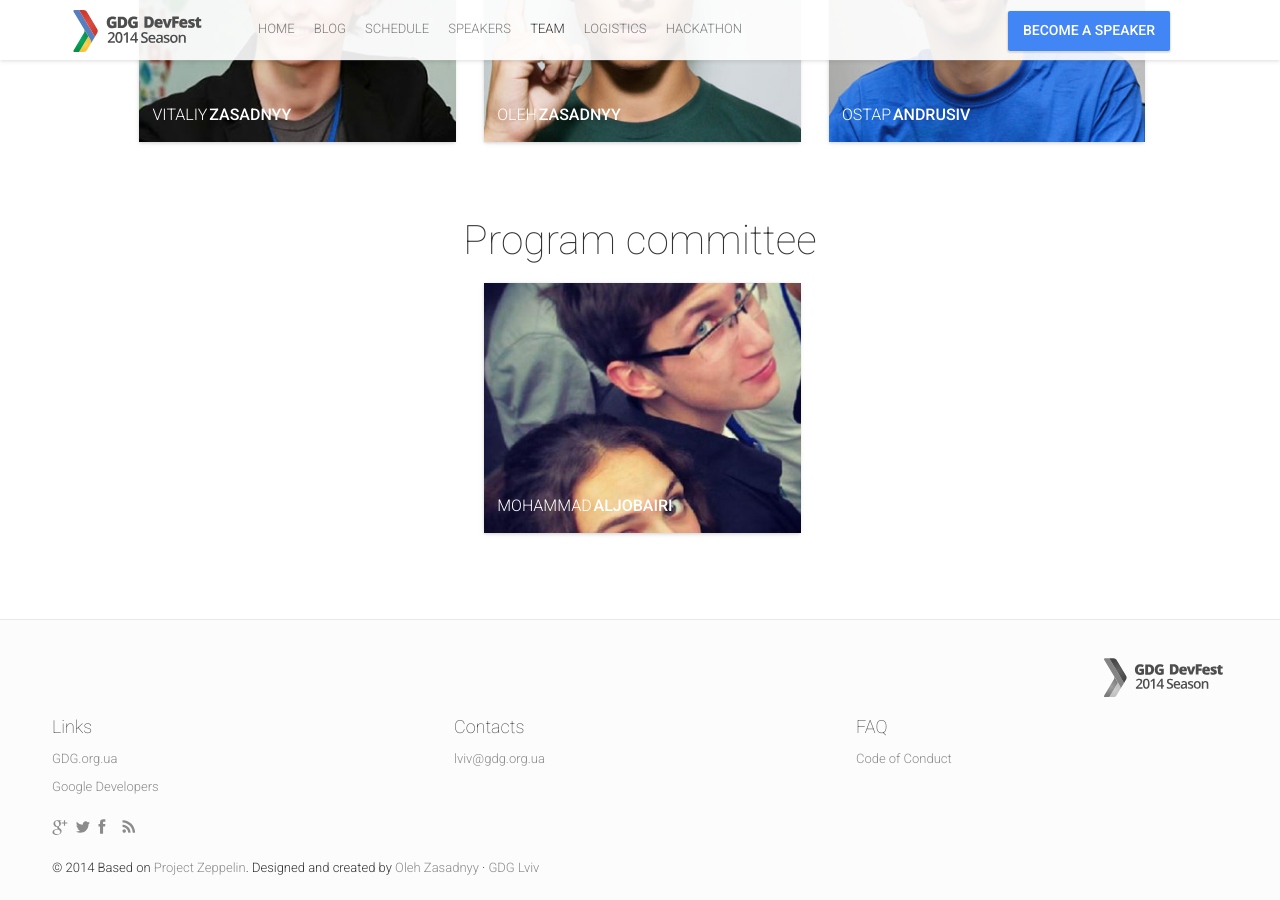
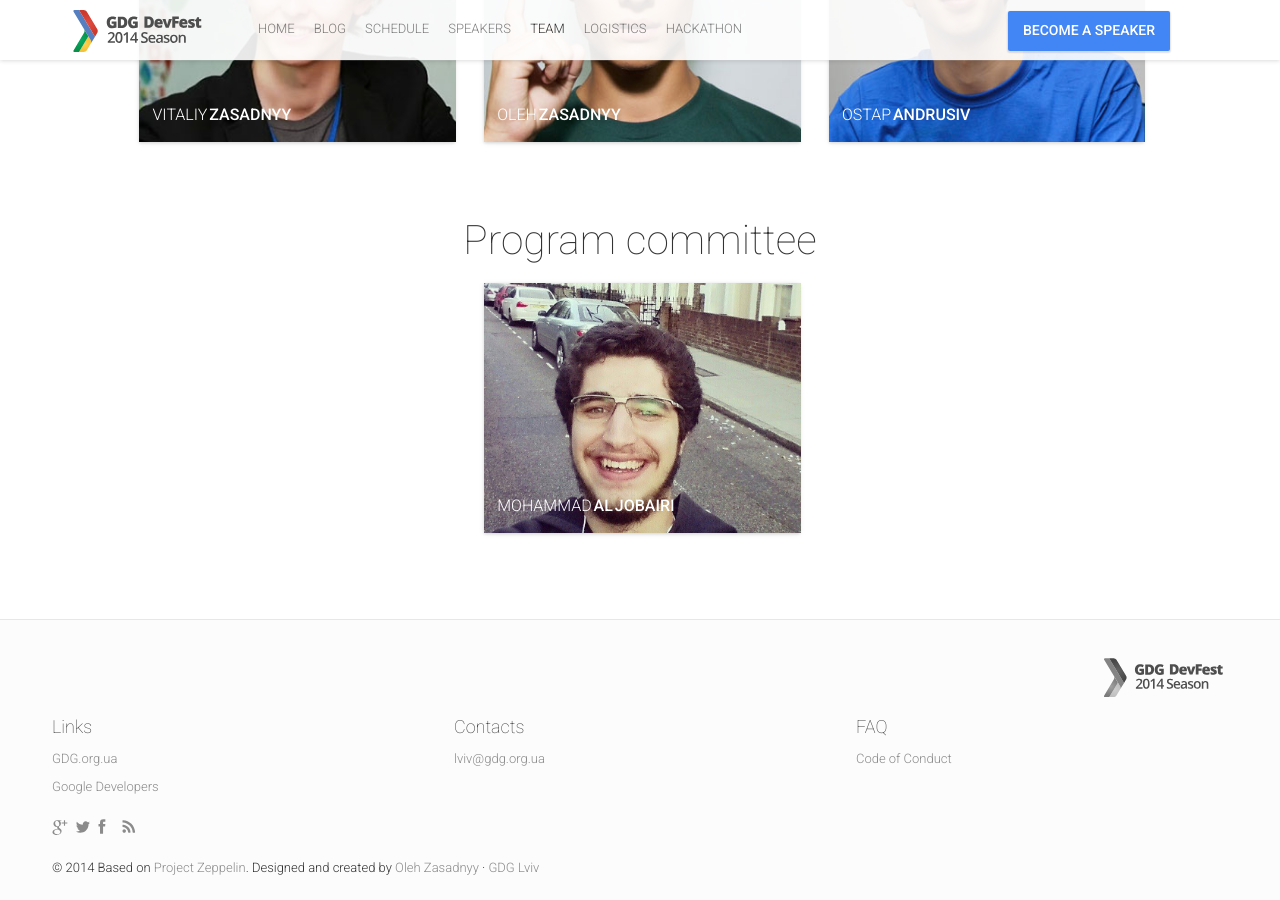
Before and after one commit to MhmdAljobairi/testgdg2, a Jekyll site: the page built from team.html, in a window 1280 px wide and 900 px high, scrolled down 899 px. Built offline with Jekyll 4.4.1, drawn with Linux system fonts in a browser that asks for light colours; nearby versions of some CDN libraries; comment, search, counter and statistics services are not loaded.

Commit message:
init website19

```diff
--- a/_data/team.yml
+++ b/_data/team.yml
@@ -40,9 +40,9 @@
 -
   id: 4
   name: "Mohammad"
-  surname: "Aljobairi"
+  surname: "Al jobairi"
   title: "Android Program Committee"
-  thumbnailUrl: DmytroDanylyk.jpg
+  thumbnailUrl: MhmdAljobairi.jpg
   subTeam: true
   social:
     - {name: "google-plus", link: "https://plus.google.com/+DmytroDanylyk"}
```
